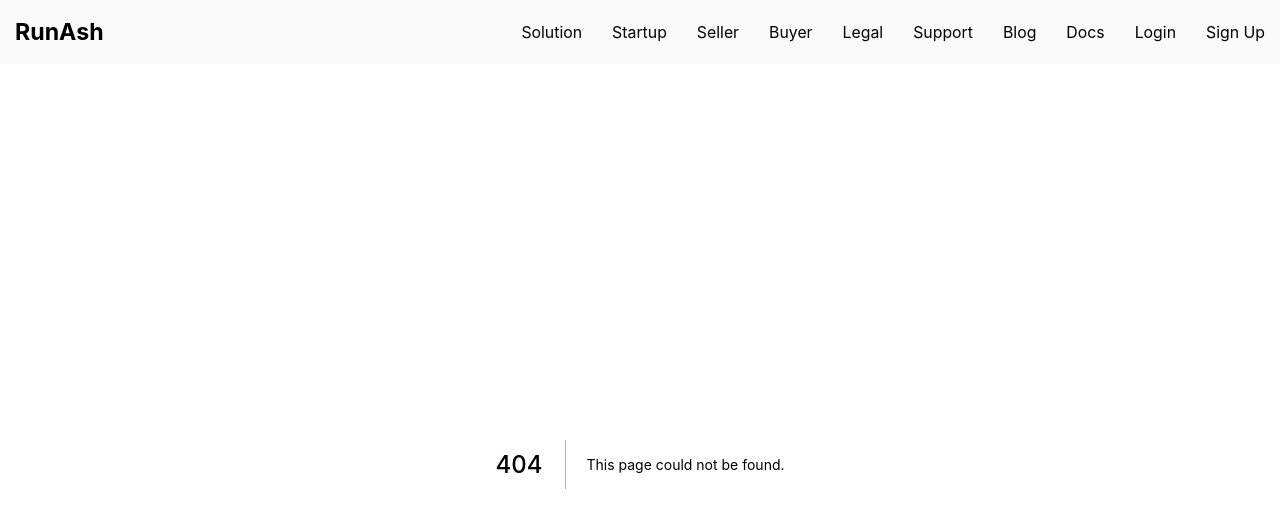
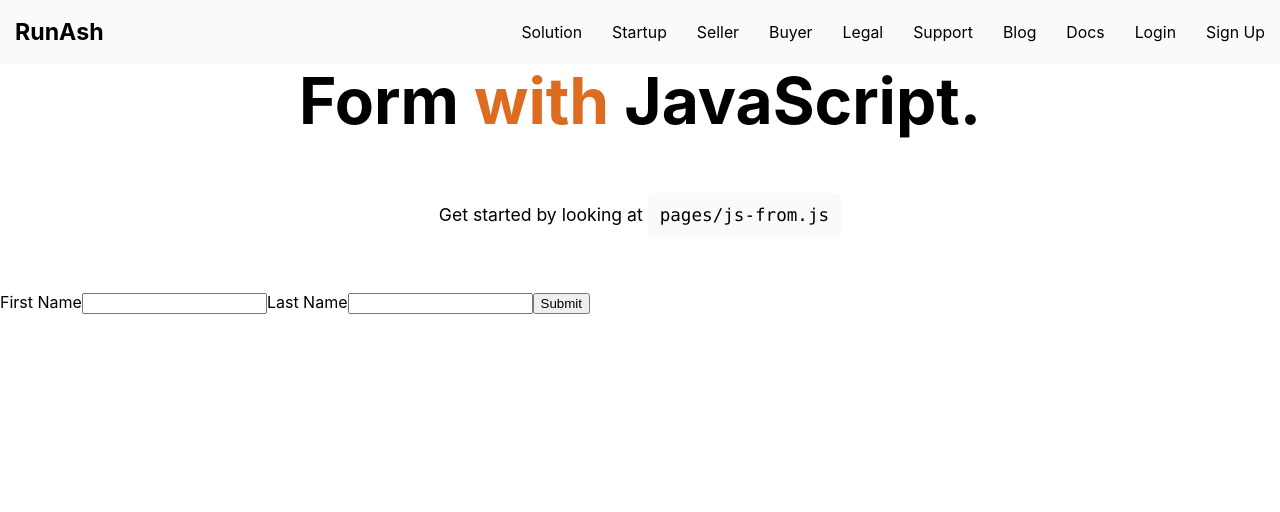
Before and after one commit to rammurmu/next, a Next.js app: page /js-form in a window 1280 px wide. Before the commit this address had no page. Shown: the top 512 px of the page. Built offline with nearby package versions, Linux system fonts and the light colour scheme.

Commit message:
Create js-form.js

```diff
--- /dev/null
+++ b/pages/js-form.js
@@ -0,0 +1,61 @@
+import Link from 'next/link'
+import styles from '../styles/Home.module.css'
+
+export default function PageWithJSbasedForm() {
+  // Handle the submit event on form submit.
+  const handleSubmit = async (event) => {
+    // Stop the form from submitting and refreshing the page.
+    event.preventDefault()
+
+    // Get data from the form.
+    const data = {
+      first: event.target.first.value,
+      last: event.target.last.value,
+    }
+
+    const JSONdata = JSON.stringify(data)
+
+    // Send the form data to our API and get a response.
+    const response = await fetch('/api/form', {
+      // Body of the request is the JSON data we created above.
+      body: JSONdata,
+
+      // Tell the server we're sending JSON.
+      headers: {
+        'Content-Type': 'application/json',
+      },
+      // The method is POST because we are sending data.
+      method: 'POST',
+    })
+
+    // Get the response data from server as JSON.
+    // If server returns the name submitted, that means the form works.
+    const result = await response.json()
+    alert(`Is this your full name: ${result.data}`)
+  }
+  return (
+    <div className="container">
+      <h1 className={styles.title}>
+        Form{' '}
+        <Link href="/">
+          <a>with</a>
+        </Link>{' '}
+        JavaScript.
+      </h1>
+
+      <p className={styles.description}>
+        Get started by looking at{' '}
+        <code className={styles.code}>pages/js-from.js</code>
+      </p>
+
+      <form onSubmit={handleSubmit}>
+        <label htmlFor="first">First Name</label>
+        <input type="text" id="first" name="first" required />
+        <label htmlFor="last">Last Name</label>
+        <input type="text" id="last" name="last" required />
+
+        <button type="submit">Submit</button>
+      </form>
+    </div>
+  )
+}
```
